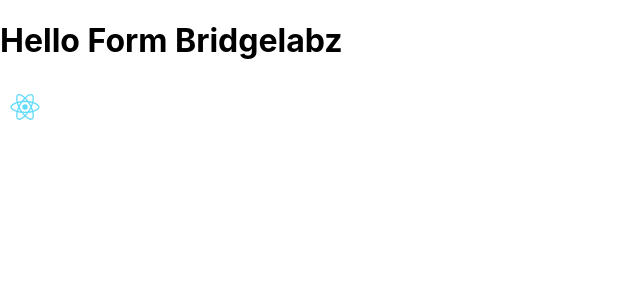
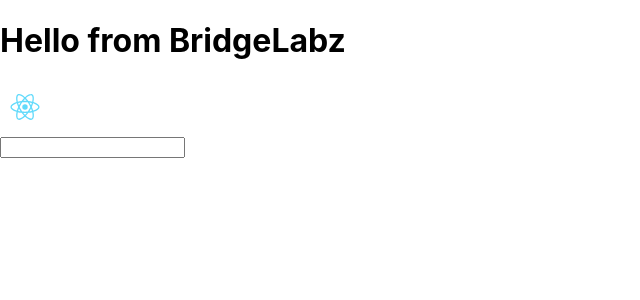
Before and after one commit to akinator001/HelloWorld-React, a React (Create React App) app: page / in a window 1280 px wide. Shown: the top 300 px of the page, without its empty margins (0-640 px from the left). Built offline with nearby package versions, Linux system fonts and the light colour scheme.

Commit message:
[aakash] Taken Input From Field And Displayed Hello ____ From Bridgelabz

```diff
--- a/src/App.js
+++ b/src/App.js
@@ -8,7 +8,7 @@
   constructor(){
     super();
     this.state = {
-      title: "Hello Form Bridgelabz"
+        userName:""
     }
   }
 
@@ -17,10 +17,20 @@
     window.open(this.url,"_blank");
   }
 
+  onNameChange = (event)=>{
+    console.log("value is ", event.target.value);
+    this.setState({ userName: event.target.value})
+  }
+
   render (){
     return <div>
-      <h1>{this.state.title}</h1>
+      <div>
+        <h1> Hello {this.state.userName} from BridgeLabz</h1>
       <img src={logo} alt="Logo" height="50px" width="50px" onClick={this.onClick}></img>
+      </div>
+      <div>
+        <input onChange={this.onNameChange} />
+      </div>
     </div>
 
   }
```
Also changed, not shown: 1 other file (tests, documents, lock files or other folders).
